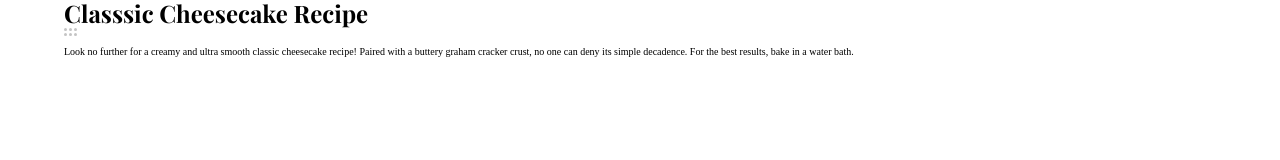
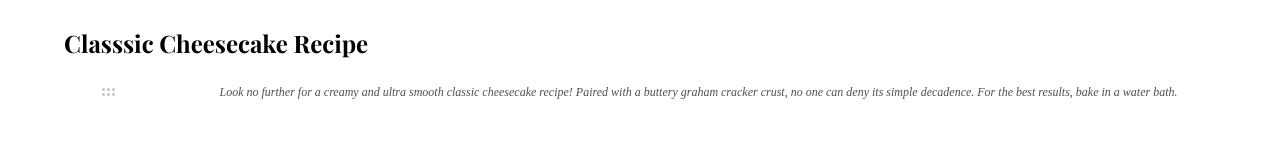
Before and after one commit to jimmy-bustillo/recipe-page, a plain HTML site: page index.html in a window 1280 px wide. Drawn offline with nearby package versions, Linux system fonts and the light colour scheme.

Commit message:
style: Agrega estilos al header
Agrega los estilos del icono y la información del header

```diff
--- a/css/style.css
+++ b/css/style.css
@@ -42,3 +42,26 @@ h2 {
   margin: 0 auto;
   width: 90%;
 }
+
+.header {
+  margin-top: 3rem;
+}
+
+.header__flex {
+  margin-top: 1.5rem;
+  display: flex;
+  justify-content: space-around;
+  align-items: center;
+  gap: 1rem;
+}
+
+.header__icon {
+  width: 3rem;
+}
+
+.header__info {
+  font-size: 1.2rem;
+  font-style: italic;
+  color: var(--gris2);
+  line-height: 1.4rem;
+}
```
